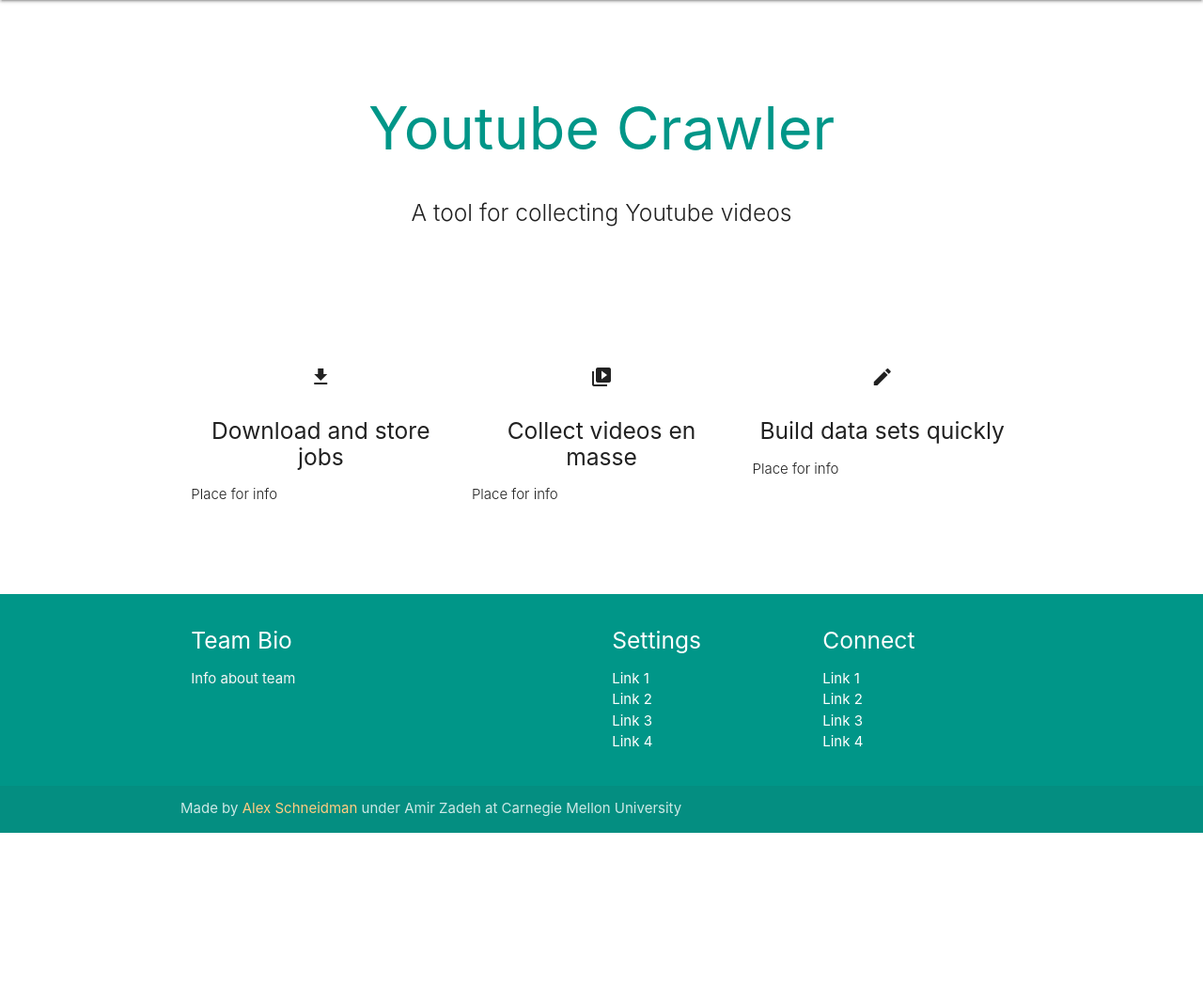
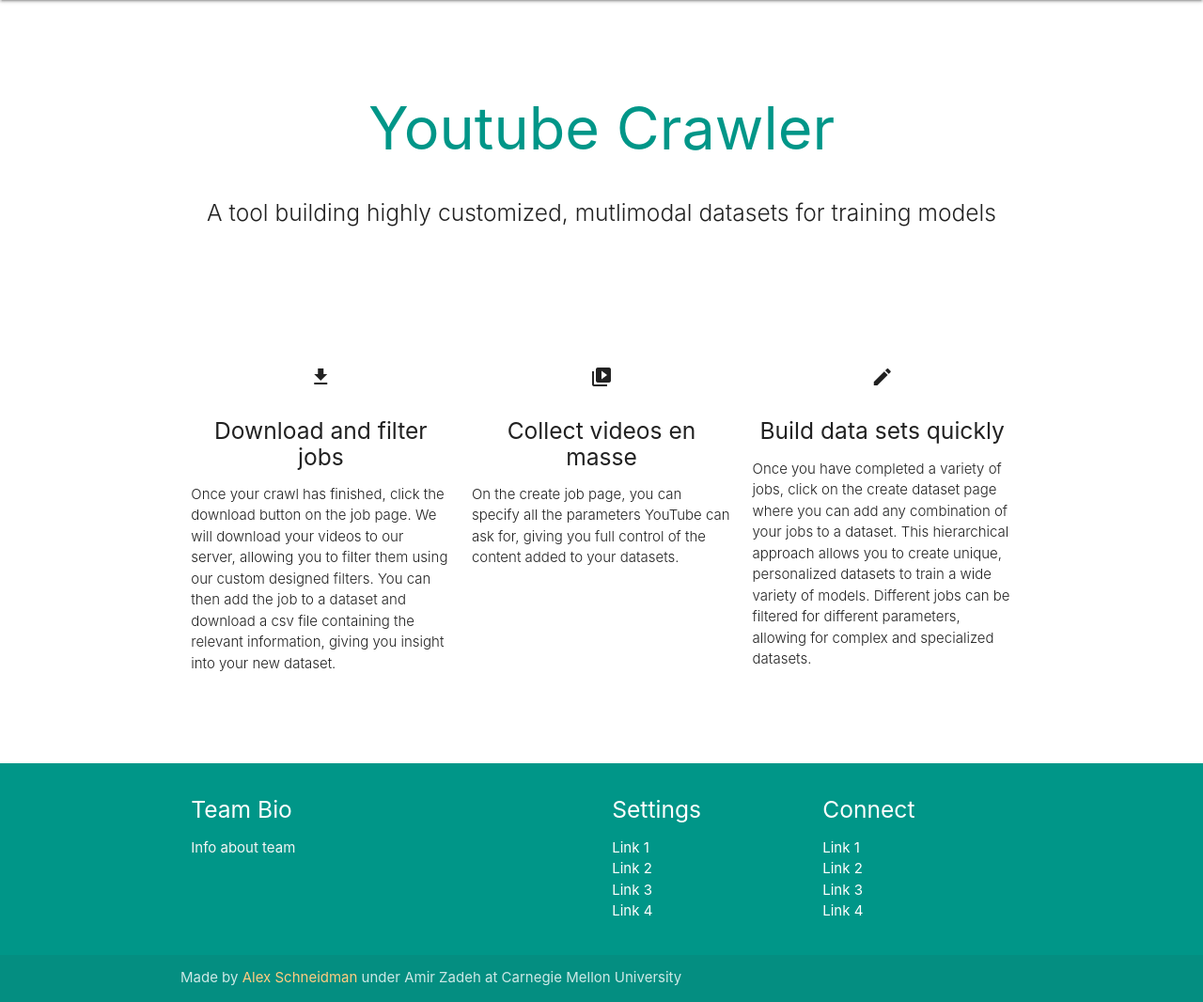
Before and after one commit to Vivian0108/YouTubeCrawler, a Django app: page / in a window 1280 px wide. Shown: the part 64-1130 px from the top of the page at 94% size. Before the commit the page ends 950 px from the top, so only its background shows below. Run offline with Django 3.2, Linux system fonts and the light colour scheme; parts of the project's set-up code (start-up, migrations or seed data) failed here and were passed over; some libraries are stand-ins or nearby versions.

Commit message:
added info to landing page

```diff
--- a/crawler/crawler/settings.py
+++ b/crawler/crawler/settings.py
@@ -82,8 +82,8 @@ DATABASES = {
         'NAME': 'crawler_db',
         'USER': 'crawler_usr',
         'PASSWORD': 'rdGBOx7KSQJmIt6C',
-        'HOST': 'mini.multicomp.cs.cmu.edu',
-        'PORT': '5432',
+        'HOST': 'localhost',
+        'PORT': '',
         #'NAME': os.path.join(BASE_DIR, 'db.sqlite3'),
     }
 }
--- a/crawler/crawlerapp/templates/crawlerapp/landing.html
+++ b/crawler/crawlerapp/templates/crawlerapp/landing.html
@@ -5,7 +5,7 @@
     <br><br>
     <h1 class="header center teal-text">Youtube Crawler</h1>
     <div class="row center">
-      <h5 class="header col s12 light">A tool for collecting Youtube videos</h5>
+      <h5 class="header col s12 light">A tool building highly customized, mutlimodal datasets for training models</h5>
     </div>
     <br><br>
 
@@ -21,9 +21,11 @@
       <div class="col s12 m4">
         <div class="icon-block">
           <h2 class="center light-teal-text"><i class="material-icons">file_download</i></h2>
-          <h5 class="center">Download and store jobs</h5>
+          <h5 class="center">Download and filter jobs</h5>
 
-          <p class="light">Place for info</p>
+          <p class="light">Once your crawl has finished, click the download button on the job page. We will download your videos to our
+                             server, allowing you to filter them using our custom designed filters. You can then add the job to a dataset and
+                            download a csv file containing the relevant information, giving you insight into your new dataset.</p>
         </div>
       </div>
 
@@ -32,7 +34,7 @@
           <h2 class="center light-teal-text"><i class="material-icons">video_library</i></h2>
           <h5 class="center">Collect videos en masse</h5>
 
-          <p class="light">Place for info</p>
+          <p class="light">On the create job page, you can specify all the parameters YouTube can ask for, giving you full control of the content added to your datasets.</p>
         </div>
       </div>
 
@@ -41,7 +43,9 @@
           <h2 class="center light-teal-text"><i class="material-icons">create</i></h2>
           <h5 class="center">Build data sets quickly</h5>
 
-          <p class="light">Place for info</p>
+          <p class="light">Once you have completed a variety of jobs, click on the create dataset page where you can add any combination of your jobs to a dataset. This
+                          hierarchical approach allows you to create unique, personalized datasets to train a wide variety of models. Different jobs can be filtered
+                        for different parameters, allowing for complex and specialized datasets. </p>
         </div>
       </div>
     </div>
```
